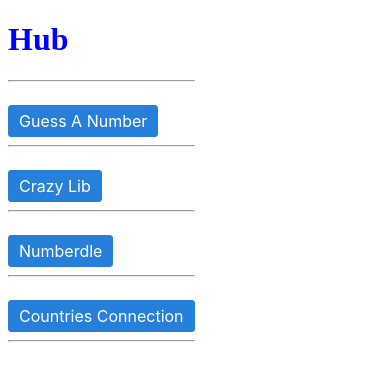
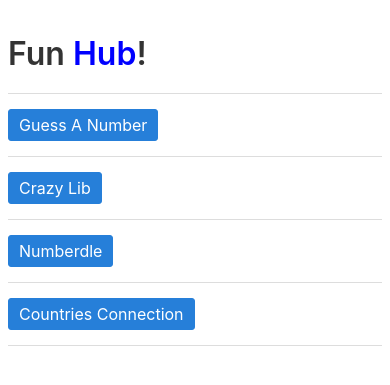
Before and after one commit to shaurya3shah/myFirstDjangoSite, a Django app: page /helloapp/ in a window 390 px wide. Shown: the top 385 px of the page. Run offline with Django 4.2, Linux system fonts and the light colour scheme.

Commit message:
mobile friendly css updates

```diff
--- /dev/null
+++ b/helloapp/static/helloapp/reset.css
@@ -0,0 +1,289 @@
+/*! mobi-plugin-reset v3.1.1 http://getmobicss.com/docs/reset.html */
+html {
+	-moz-text-size-adjust: 100%;
+	-webkit-text-size-adjust: 100%;
+	box-sizing: border-box;
+	text-size-adjust: 100%
+}
+
+*,
+:after,
+:before {
+	box-sizing: inherit
+}
+
+body {
+	background-color: #fff;
+	color: #333;
+	font-size: 16px;
+	line-height: 1.5;
+	margin: 10
+}
+
+body,
+button,
+input,
+select,
+textarea {
+	font-family: -apple-system, BlinkMacSystemFont, Hiragino Sans GB, Roboto, Segoe UI, Microsoft Yahei, 微软雅黑, Oxygen-Sans, Ubuntu, Cantarell, Helvetica, Arial, STHeiti, sans-serif, Apple Color Emoji, Segoe UI Emoji, Segoe UI Symbol
+}
+
+h1,
+h2,
+h3,
+h4,
+h5,
+h6 {
+	margin: 30px 0 0
+}
+
+address,
+blockquote,
+dl,
+figure,
+hr,
+ol,
+p,
+pre,
+table,
+ul {
+	margin: 15px 0 0
+}
+
+h1,
+h2,
+h3,
+h4,
+h5,
+h6 {
+	font-weight: 600
+}
+
+h1 {
+	font-size: 32px
+}
+
+h2 {
+	font-size: 26px
+}
+
+h3 {
+	font-size: 22px
+}
+
+h4 {
+	font-size: 20px
+}
+
+h5 {
+	font-size: 18px
+}
+
+h6 {
+	font-size: 16px
+}
+
+a {
+	-webkit-text-decoration-skip: objects;
+	color: #267fd9;
+	text-decoration: none
+}
+
+a:active,
+a:hover {
+	text-decoration: underline
+}
+
+b,
+dt,
+strong {
+	font-weight: 600
+}
+
+code,
+kbd,
+samp {
+	background-color: #f2f2f2;
+	font-size: 85%;
+	padding: .2em .3em
+}
+
+code,
+kbd,
+pre,
+samp {
+	font-family: Menlo, Monaco, Consolas, Liberation Mono, Courier New, monospace
+}
+
+pre {
+	-webkit-overflow-scrolling: touch;
+	background-color: #f2f2f2;
+	line-height: 1.2;
+	overflow: auto;
+	padding: 15px
+}
+
+pre,
+pre code {
+	font-size: 13px
+}
+
+pre code {
+	background-color: transparent;
+	padding: 0
+}
+
+blockquote {
+	border-left: 5px solid #ddd;
+	color: #777;
+	padding-left: 15px
+}
+
+ol,
+ul {
+	padding-left: 30px
+}
+
+dd,
+dt,
+ol ol,
+ol ul,
+ul ol,
+ul ul {
+	margin: 0
+}
+
+hr {
+	border: 0;
+	border-top: 1px solid #ddd
+}
+
+small,
+sub,
+sup {
+	font-size: 85%
+}
+
+sub,
+sup {
+	line-height: 0;
+	position: relative;
+	vertical-align: baseline
+}
+
+sub {
+	bottom: -.2em
+}
+
+sup {
+	top: -.4em
+}
+
+address,
+time {
+	font-style: normal
+}
+
+mark {
+	background-color: #ff0;
+	color: #333;
+	padding: 0 .2em
+}
+
+rt {
+	font-size: 60%
+}
+
+abbr[title] {
+	-webkit-text-decoration: underline dotted;
+	border-bottom: 0;
+	text-decoration: underline;
+	text-decoration: underline dotted
+}
+
+audio:not([controls]) {
+	display: none;
+	height: 0
+}
+
+img {
+	border-style: none;
+	vertical-align: middle
+}
+
+audio,
+img,
+video {
+	max-width: 100%
+}
+
+figcaption {
+	color: #777;
+	font-size: 85%
+}
+
+[role=button] {
+	cursor: pointer
+}
+
+[role=button],
+a,
+area,
+button,
+input,
+label,
+select,
+summary,
+textarea {
+	-ms-touch-action: manipulation;
+	touch-action: manipulation
+}
+
+::-webkit-file-upload-button,
+[type=reset],
+[type=submit],
+button,
+html [type=button] {
+	-webkit-appearance: button;
+	appearance: button
+}
+
+[type=search] {
+	-moz-appearance: none;
+	-webkit-appearance: none;
+	appearance: none
+}
+
+::-webkit-file-upload-button {
+	font: inherit
+}
+
+[hidden] {
+	display: none
+}
+
+fieldset {
+	border: 1px solid #ddd;
+	margin: 15px 0 0;
+	padding: 0 15px 15px
+}
+
+legend {
+	padding: 0 .2em
+}
+
+optgroup {
+	color: #777;
+	font-style: normal;
+	font-weight: 400
+}
+
+option {
+	color: #333
+}
+
+progress {
+	max-width: 100%
+}
+
+/*# sourceMappingURL=mobi-plugin-reset.min.css.map */
--- a/helloapp/templates/helloapp/index.html
+++ b/helloapp/templates/helloapp/index.html
@@ -9,15 +9,16 @@
 <!--    <link rel="stylesheet" type="text/css" href="{% static 'helloapp/Poppins.css' %}">-->
 <!--    <link rel="stylesheet" type="text/css" href="{% static 'helloapp/font-awesome.min.css' %}">-->
     <link rel="stylesheet" type="text/css" href="{% static 'helloapp/button.css' %}">
+    <link rel="stylesheet" type="text/css" href="{% static 'helloapp/reset.css' %}">
   <title>Fun</title>
 </head>
 <body class="w3-content w3-white" style="max-width:1500px;">
 <!--    {% load app_extras %}-->
-    <div class="w3-display w3-padding w3-hide-small" style="width:50%">
+    <div>
     {% if welcome_message %}
-        <h1 class="w3-xlarge-center">{{welcome_message|blue:"Hub"|safe}}</h1>
+        <h1>{{welcome_message|blue:"Hub"|safe}}</h1>
 <!--        <h1 class="w3-xlarge-center">{{welcome_message|safe}}</h1>-->
-        <hr class="w3-opacity">
+        <hr>
     {% endif %}
     <input class="btn btn-primary" type="submit" value="Guess A Number" onclick="location.href = '/helloapp/guess_number';">
     <hr class="w3-opacity">
--- a/helloapp/views.py
+++ b/helloapp/views.py
@@ -18,7 +18,7 @@ check_count: int = 0
 
 def index(request):
     template = loader.get_template('helloapp/index.html')
-    welcome_message = 'Hub'
+    welcome_message = 'Fun Hub!'
 
     context = {'welcome_message': welcome_message}
     print(context)
```
